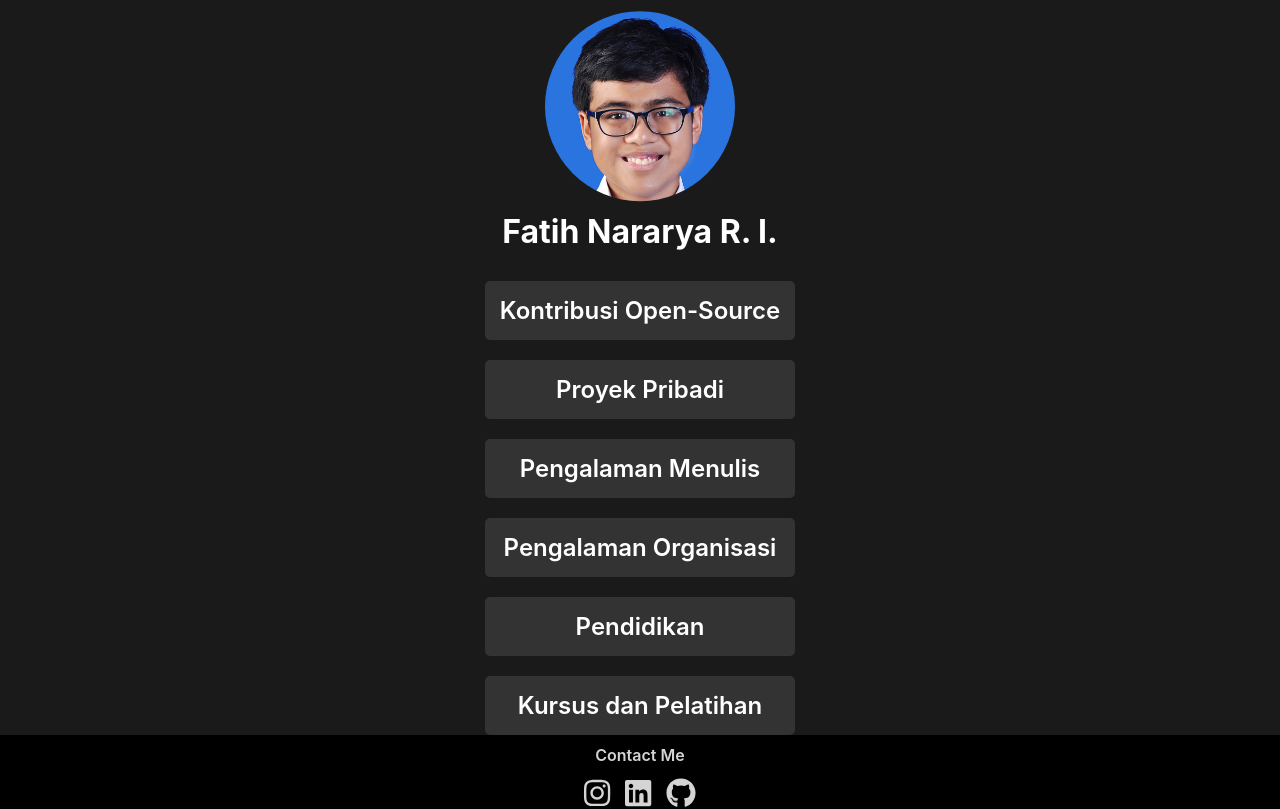
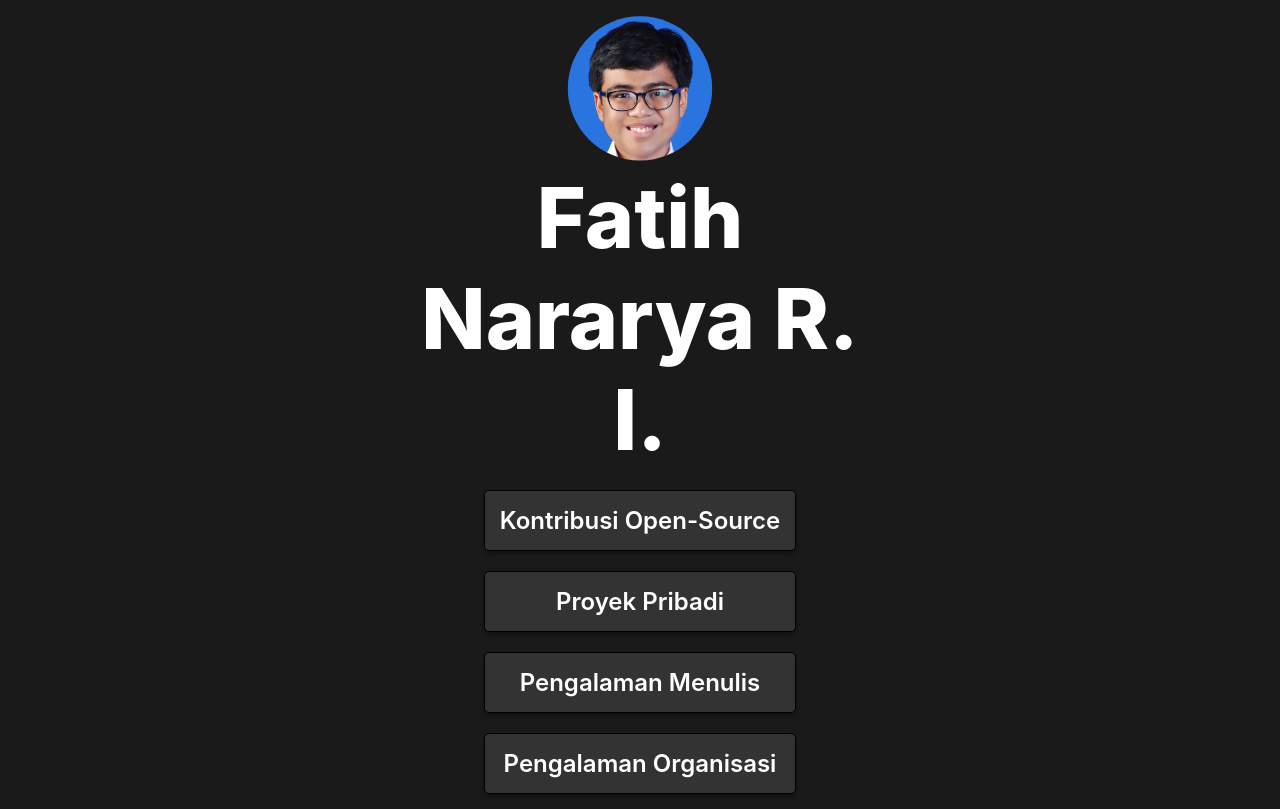
Before and after one commit to Fatih20/FatihNRI, a React (Create React App) app: page / in a window 1280 px wide. Shown: the top 809 px of the page. Built offline with nearby package versions, Linux system fonts and the light colour scheme.

Commit message:
Some stylistic changes

```diff
--- a/src/components/body/content.js
+++ b/src/components/body/content.js
@@ -12,14 +12,23 @@ const Main = styled.div`
 
 const Option = styled(VanillaButton)`
     background-color: #333333;
+    border-radius: 5px;
+    border: solid 1px black;
+    box-shadow: 0 3px 5px rgba(0, 0, 0, 0.35);
     color: white;
     padding: 15px;
-    border-radius: 5px;
+    transition: color 0s, background-color 0s, box-shadow 0s;
 
     & > h2 {
         font-size: 24px;
         font-weight: 600;
         text-align: center;
+    }
+
+    &:hover {
+        background-color: #fafafa;
+        box-shadow: 0 3px 5px rgba(255, 255, 255, 0.35);
+        color: #333333;
     }
 `;
 
@@ -29,8 +38,8 @@ const Event = styled.div`
     box-sizing: border-box;
     display: flex;
     flex-direction: column;
-    gap: 1px;
-    padding: 10px;
+    gap: 2px;
+    padding: 20px;
     width: 400px;
 
 `;
--- a/src/components/body/profile.js
+++ b/src/components/body/profile.js
@@ -5,7 +5,7 @@ const Main = styled.div`
     align-items: center;
     display: flex;
     flex-direction: column;
-    justify-content: center;
+    justify-content: end;
     gap: 10px;
 `;
 
@@ -17,21 +17,33 @@ const Photo = styled.img`
     height: ${({size}) => `${size}px`};
 `;
 
+const PhotoContainer = styled.div`
+    display: flex;
+    justify-content: center;
+    margin: 0;
+    padding: 0;
+`;
+
 const AboutContainer = styled.div`
     display: flex;
     flex-direction: column;
-    padding: 10px 0;
+    padding: 0;
+    max-width: 500px;
 `;
 
 const Name = styled.h1`
-
+    font-size: 84px;
+    font-weight: 800;
+    text-align: center;
 `;
 
 
 export default function Profile (){
     return (
         <Main>
-            <Photo src="Pasfoto.png" size={200}/>
+            <PhotoContainer>
+                <Photo src="Pasfoto.png" size={152}/>
+            </PhotoContainer>
                 <AboutContainer>
                     <Name>Fatih Nararya R. I. </Name>
                 </AboutContainer>
--- a/src/components/footer.js
+++ b/src/components/footer.js
@@ -7,7 +7,6 @@ import socialMediaList from "../content/socialMedia";
 
 const Main = styled.div`
     align-items: center;
-    background-color: black;
     box-sizing: border-box;
     display: flex;
     flex-direction: column;
@@ -27,7 +26,7 @@ const IconsContainer = styled.div`
     display: flex;
     font-size: 30px;
     justify-content: center;
-    gap: 15px;
+    gap: 25px;
 `;
 
 const Icons = styled.a`
```
